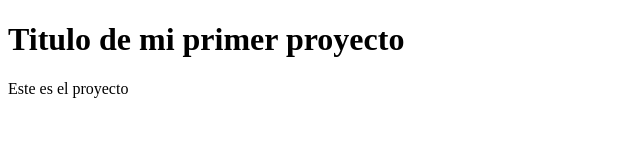
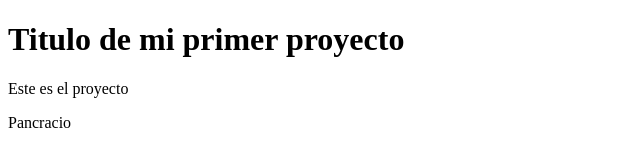
Before and after one commit to JobValdez/fundamentos-javascript, a plain HTML site: page index.html in a window 1280 px wide. Shown: the full height of the page, 0-640 px from the left. Drawn offline with Linux system fonts and the light colour scheme.

Commit message:
cambiar texto con funciones

```diff
--- a/index.html
+++ b/index.html
@@ -5,20 +5,20 @@
         <meta http-equiv="X-UA-Compatible" content="IE=edge">
         <meta name="viewport" content="width=device-width, initial-scale=1.0">
         <title>Mi primer proyecto serio</title>
+
         <script type="text/javascript">
-
-            function suma(a,b)
-            {
-                let resultado = a + b;
-                alert("el resultado de la suma es " + resultado)
+            function mostrarNombre(n) {
+                document.getElementById("mensaje").innerHTML = n;
             }
         </script>
+
     </head>
     <body>
         <h1>Titulo de mi primer proyecto</h1>
+        <p>Este es el proyecto</p>
+        <p id="mensaje">Cargando...</p>
         <script type="text/javascript">
-            suma("Job ", "Valdez es Genial")
+            mostrarNombre("Pancracio");
         </script>
-        <p>Este es el proyecto</p>
     </body>
 </html>
```
